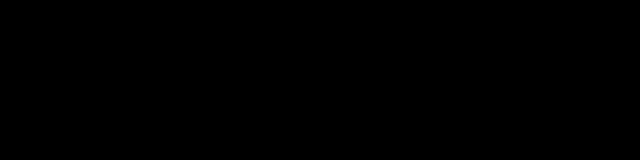
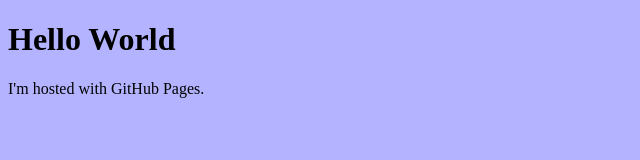
Before and after one commit to elioudakis/elioudakis.github.io, a plain HTML site: page index.html in a window 1280 px wide. Shown: the whole page, without its empty margins (0-640 px from the left). Drawn offline with Linux system fonts and the light colour scheme.

Commit message:
Update index.html

```diff
--- a/index.html
+++ b/index.html
@@ -1,6 +1,6 @@
 <!DOCTYPE html>
 <html>
-<body bgcolor="#000000">
+<body bgcolor="#b3b3ff">
 <h1>Hello World</h1>
 <p>I'm hosted with GitHub Pages.</p>
 </body>
```
